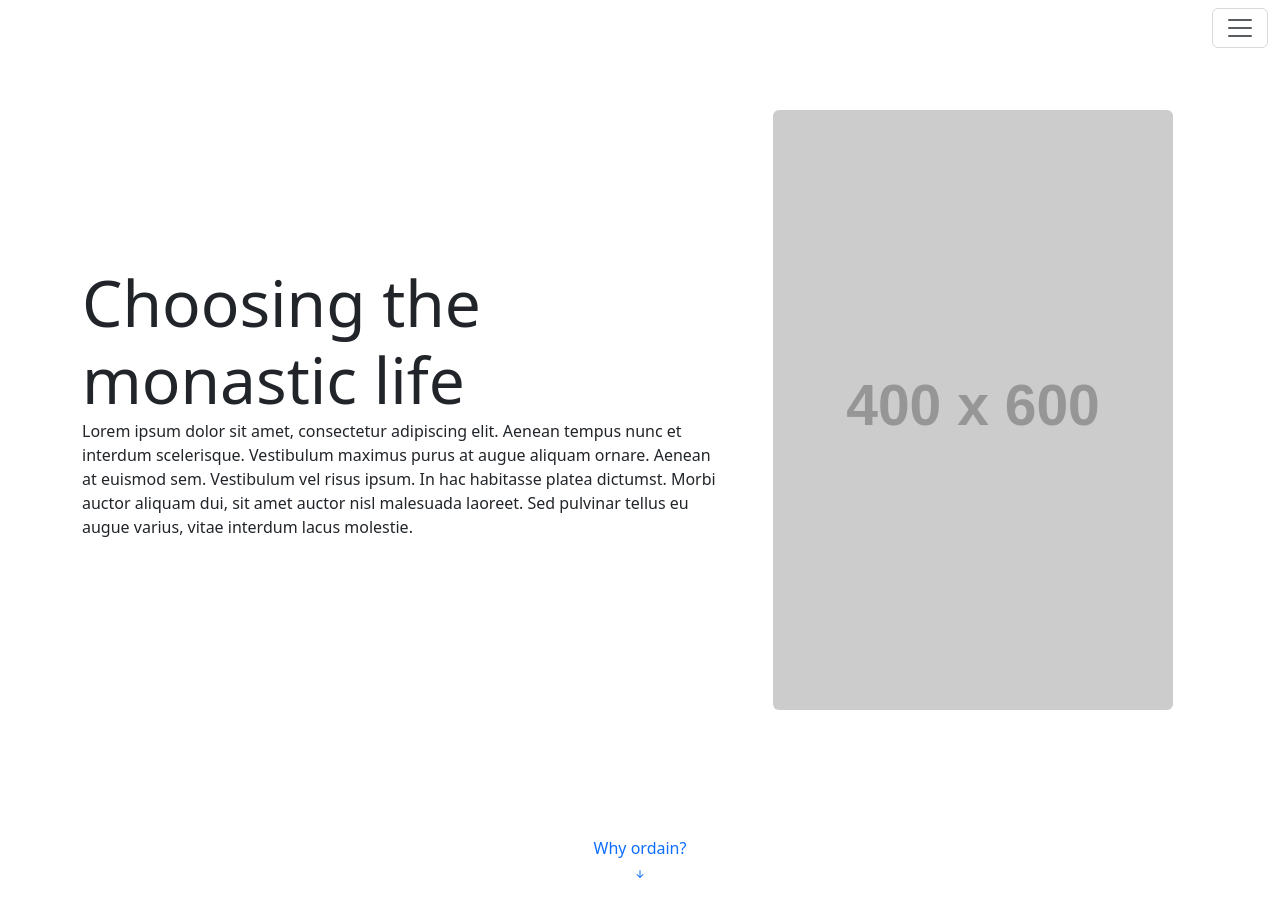
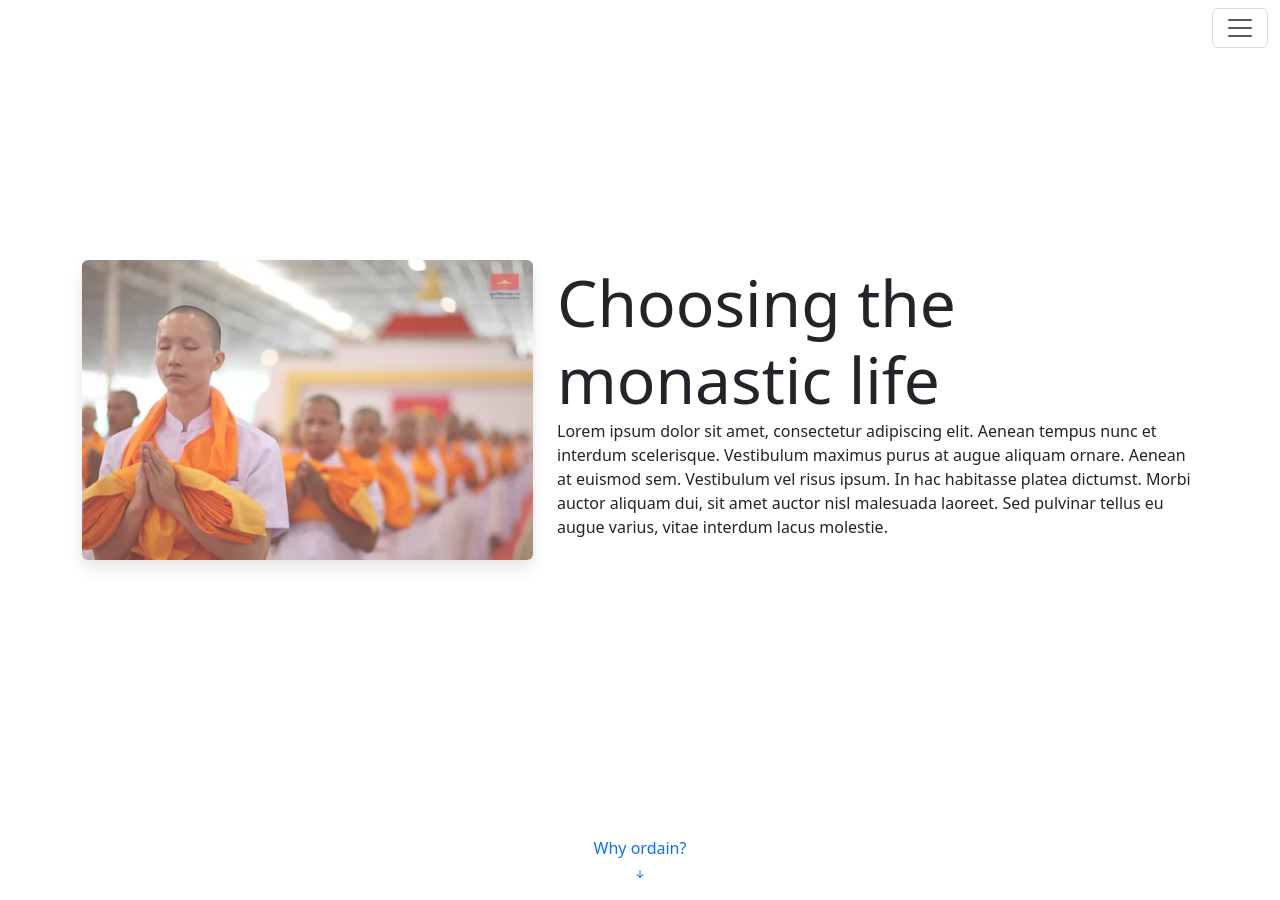
Before and after one commit to spicalous/dmc-monkslife, a Jekyll site: the page built from index.html, in a window 1280 px wide and 900 px high. Built offline with Jekyll 4.4.1, drawn with Linux system fonts in a browser that asks for light colours.

Commit message:
responsive layout for mobiles

```diff
--- /dev/null
+++ b/_includes/index-title-video.html
@@ -0,0 +1,33 @@
+<div class="min-vh-100 d-flex flex-column">
+  <div class="row flex-grow-1" id="{{ include.id }}">
+    <!-- xs sm -->
+    <div class="d-md-none col-12 d-flex flex-column justify-content-center">
+      <div class="display-6 pb-4">
+        {{ include.title }}
+      </div>
+      <div class="ratio ratio-16x9">
+        <iframe class="rounded" src="{{ include.src }}" title="YouTube video player" frameborder="0" allow="accelerometer; clipboard-write; encrypted-media; gyroscope; picture-in-picture; web-share" allowfullscreen></iframe>
+      </div>
+    </div>
+    <!-- md and wider -->
+    <div class="d-none d-md-flex col-12 col-md-5 flex-column justify-content-center">
+      <div class="display-6">
+        {{ include.title }}
+      </div>
+    </div>
+    <div class="d-none d-md-flex col-12 col-md-7 align-items-center justify-content-center">
+      <div class="ratio ratio-16x9">
+        <iframe class="rounded" src="{{ include.src }}" title="YouTube video player" frameborder="0" allow="accelerometer; clipboard-write; encrypted-media; gyroscope; picture-in-picture; web-share" allowfullscreen></iframe>
+      </div>
+    </div>
+  </div>
+  {% if include.link-text %}
+    <div class="row text-center flex-grow-0 py-3">
+      <a href="{{include.link-href}}" class="link-underline link-underline-opacity-0">
+        {{ include.link-text }}
+        <br>
+        {% include icons/arrow-down-short.html %}
+      </a>
+    </div>
+  {% endif %}
+</div>
--- /dev/null
+++ b/_includes/index-video-title.html
@@ -0,0 +1,33 @@
+<div class="min-vh-100 d-flex flex-column">
+  <div class="row flex-grow-1" id="{{ include.id }}">
+    <!-- xs sm -->
+    <div class="d-md-none col-12 d-flex flex-column justify-content-center">
+      <div class="display-6 pb-4">
+        {{ include.title }}
+      </div>
+      <div class="ratio ratio-16x9">
+        <iframe class="rounded" src="{{ include.src }}" title="YouTube video player" frameborder="0" allow="accelerometer; clipboard-write; encrypted-media; gyroscope; picture-in-picture; web-share" allowfullscreen></iframe>
+      </div>
+    </div>
+    <!-- md and wider -->
+    <div class="d-none d-md-flex col-12 col-md-7 align-items-center justify-content-center">
+      <div class="ratio ratio-16x9">
+        <iframe class="rounded" src="{{ include.src }}" title="YouTube video player" frameborder="0" allow="accelerometer; clipboard-write; encrypted-media; gyroscope; picture-in-picture; web-share" allowfullscreen></iframe>
+      </div>
+    </div>
+    <div class="d-none d-md-flex col-12 col-md-5 flex-column justify-content-center text-end">
+      <div class="display-6">
+        {{ include.title }}
+      </div>
+    </div>
+  </div>
+  {% if include.link-text %}
+    <div class="row text-center flex-grow-0 py-3">
+      <a href="{{include.link-href}}" class="link-underline link-underline-opacity-0">
+        {{ include.link-text }}
+        <br>
+        {% include icons/arrow-down-short.html %}
+      </a>
+    </div>
+  {% endif %}
+</div>
--- a/_layouts/base.html
+++ b/_layouts/base.html
@@ -8,13 +8,13 @@
 <!--  <link rel="shortcut icon" type="image/x-icon" href={{ "favicon.ico" | relative_url }} />-->
 <!--  <link rel="icon" type="image/png" sizes="32x32" href={{ "favicon-32x32.png" | relative_url }} />-->
 <!--  <link rel="icon" type="image/png" sizes="16x16" href={{ "favicon-16x16.png" | relative_url }} />-->
-  <link href="https://cdn.jsdelivr.net/npm/bootstrap@5.3.1/dist/css/bootstrap.min.css" rel="stylesheet" integrity="sha384-4bw+/aepP/YC94hEpVNVgiZdgIC5+VKNBQNGCHeKRQN+PtmoHDEXuppvnDJzQIu9" crossorigin="anonymous">
+  <link href="https://cdn.jsdelivr.net/npm/bootstrap@5.3.2/dist/css/bootstrap.min.css" rel="stylesheet" integrity="sha384-T3c6CoIi6uLrA9TneNEoa7RxnatzjcDSCmG1MXxSR1GAsXEV/Dwwykc2MPK8M2HN" crossorigin="anonymous">
   <link rel="stylesheet" href="{{ "main.css" | relative_url }}" />
   <title>{{ page.title }}</title>
 </head>
 <body>
   {% include nav.html %}
   {{ content }}
-  <script src="https://cdn.jsdelivr.net/npm/bootstrap@5.3.1/dist/js/bootstrap.bundle.min.js" integrity="sha384-HwwvtgBNo3bZJJLYd8oVXjrBZt8cqVSpeBNS5n7C8IVInixGAoxmnlMuBnhbgrkm" crossorigin="anonymous"></script>
+  <script src="https://cdn.jsdelivr.net/npm/bootstrap@5.3.2/dist/js/bootstrap.bundle.min.js" integrity="sha384-C6RzsynM9kWDrMNeT87bh95OGNyZPhcTNXj1NW7RuBCsyN/o0jlpcV8Qyq46cDfL" crossorigin="anonymous"></script>
 </body>
 </html>
--- a/index.html
+++ b/index.html
@@ -5,7 +5,10 @@
 <div class="container">
   <div class="min-vh-100 d-flex flex-column">
     <div class="row flex-grow-1">
-      <div class="col-7 d-flex flex-column justify-content-center">
+      <div class="col-12 col-md-5 d-flex align-items-end align-items-md-center">
+        <img src="{{ "assets/images/Mass-Ordination-4.webp" | relative_url }}" class="img-fluid rounded mx-auto d-block shadow opacity-75 z-n1" alt="...">
+      </div>
+      <div class="col-12 col-md-7 d-flex flex-column justify-content-center">
         <div class="display-3">
           Choosing the monastic life
         </div>
@@ -16,9 +19,6 @@
           vitae interdum lacus molestie.
         </p>
       </div>
-      <div class="col-5 d-flex align-items-center">
-        <img src="https://placehold.co/400x600" class="rounded mx-auto d-block" alt="...">
-      </div>
     </div>
     <div class="row text-center flex-grow-0 py-3">
       <a href="#why-ordain" class="link-underline link-underline-opacity-0">
@@ -28,79 +28,26 @@
       </a>
     </div>
   </div>
-  <div class="min-vh-100 d-flex flex-column">
-    <div class="row flex-grow-1" id="why-ordain">
-      <div class="col-7 d-flex align-items-center justify-content-center">
-        <div class="ratio ratio-16x9">
-          <iframe class="rounded" src="https://www.youtube.com/embed/U5VxytexduI?si=I7mSmLyot1YvYGLD" title="YouTube video player" frameborder="0" allow="accelerometer; clipboard-write; encrypted-media; gyroscope; picture-in-picture; web-share" allowfullscreen></iframe>
-        </div>
-      </div>
-      <div class="col-5 d-flex flex-column justify-content-center text-end">
-        <div class="display-6">
-          Why ordain as a monk?
-        </div>
-      </div>
-    </div>
-    <div class="row text-center flex-grow-0 py-3">
-      <a href="#steps-to-ordination" class="link-underline link-underline-opacity-0">
-        Steps to ordaining
-        <br>
-        {% include icons/arrow-down-short.html %}
-      </a>
-    </div>
-  </div>
-  <div class="min-vh-100 d-flex flex-column">
-    <div class="row flex-grow-1" id="steps-to-ordination">
-      <div class="col-5 d-flex flex-column justify-content-center">
-        <div class="display-6">
-          The steps in ordaining
-        </div>
-      </div>
-      <div class="col-7 d-flex align-items-center justify-content-center">
-        <div class="ratio ratio-16x9">
-          <iframe class="rounded" src="https://www.youtube.com/embed/iNUeMI4GzU8?si=e9Xzh3DpUpPKKIK2" title="YouTube video player" frameborder="0" allow="accelerometer; clipboard-write; encrypted-media; gyroscope; picture-in-picture; web-share" allowfullscreen></iframe>
-        </div>
-      </div>
-    </div>
-    <div class="row text-center flex-grow-0 py-3">
-      <a href="#inspiration" class="link-underline link-underline-opacity-0">
-        Inspiration
-        <br>
-        {% include icons/arrow-down-short.html %}
-      </a>
-    </div>
-  </div>
-  <div class="min-vh-100 d-flex flex-column">
-    <div class="row flex-grow-1" id="inspiration">
-      <div class="col-7 d-flex align-items-center justify-content-center">
-        <div class="ratio ratio-16x9">
-          <iframe class="rounded" src="https://www.youtube.com/embed/3kiXPFnRLxU?si=fW7xqHJE3EwJfC6V" title="YouTube video player" frameborder="0" allow="accelerometer; clipboard-write; encrypted-media; gyroscope; picture-in-picture; web-share" allowfullscreen></iframe>
-        </div>
-      </div>
-      <div class="col-5 d-flex flex-column justify-content-center text-end">
-        <div class="display-6">
-          What inspired you to enter the Buddhist monkhood?
-        </div>
-      </div>
-    </div>
-    <div class="row text-center flex-grow-0 py-3">
-      <a href="#benefits" class="link-underline link-underline-opacity-0">
-        Benefits
-        <br>
-        {% include icons/arrow-down-short.html %}
-      </a>
-    </div>
-  </div>
-  <div class="row min-vh-100">
-    <div class="col-5 d-flex flex-column justify-content-center">
-      <div class="display-6" id="benefits">
-        Stress and how meditation can relieve it
-      </div>
-    </div>
-    <div class="col-7 d-flex align-items-center justify-content-center">
-      <div class="ratio ratio-16x9">
-        <iframe class="rounded" src="https://www.youtube.com/embed/G7s6eyVNwkw?si=wXUAM9TeZRBo2AJk" title="YouTube video player" frameborder="0" allow="accelerometer; clipboard-write; encrypted-media; gyroscope; picture-in-picture; web-share" allowfullscreen></iframe>
-      </div>
-    </div>
-  </div>
+  {% include index-title-video.html id="why-ordain"
+                                    src="https://www.youtube.com/embed/U5VxytexduI?si=I7mSmLyot1YvYGLD"
+                                    title="Why ordain as a monk?"
+                                    link-href="#steps-to-ordination"
+                                    link-text="Steps to ordaining"
+  %}
+  {% include index-video-title.html id="steps-to-ordination"
+                                    src="https://www.youtube.com/embed/iNUeMI4GzU8?si=e9Xzh3DpUpPKKIK2"
+                                    title="The steps in ordaining"
+                                    link-href="#inspiration"
+                                    link-text="Inspiration"
+  %}
+  {% include index-title-video.html id="inspiration"
+                                    src="https://www.youtube.com/embed/3kiXPFnRLxU?si=fW7xqHJE3EwJfC6V"
+                                    title="What inspired you to enter the Buddhist monkhood?"
+                                    link-href="#benefits"
+                                    link-text="Benefits"
+  %}
+  {% include index-video-title.html id="benefits"
+                                    src="https://www.youtube.com/embed/G7s6eyVNwkw?si=wXUAM9TeZRBo2AJk"
+                                    title="Stress and how meditation can relieve it"
+  %}
 </div>
```
Also changed, not shown: assets/images/Mass-Ordination-4.webp (added).
